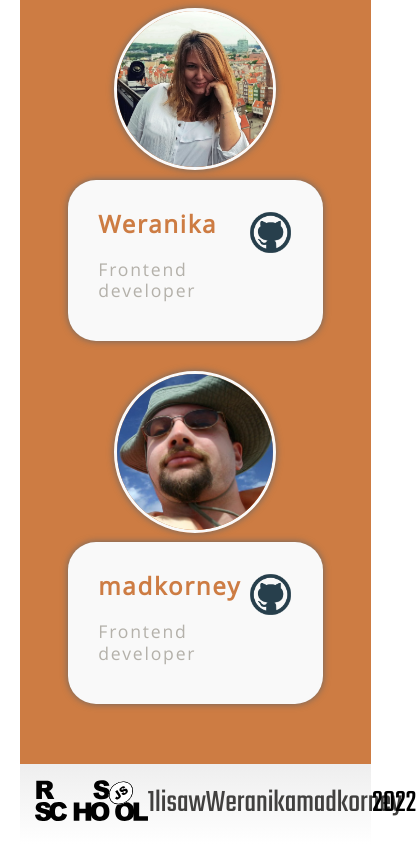
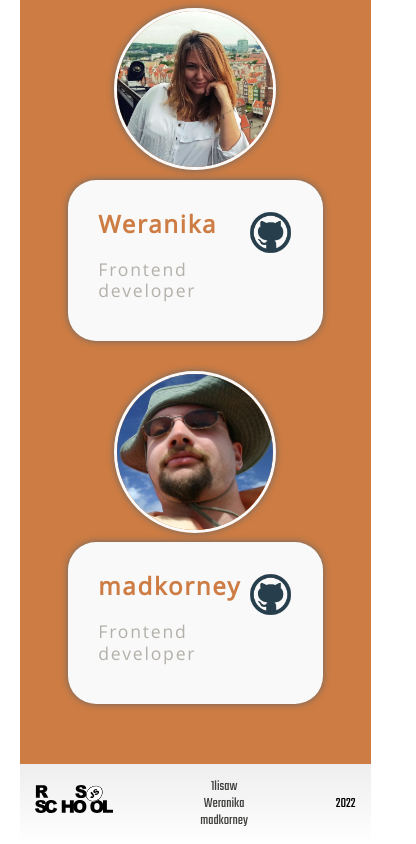
Before and after one commit to 1LisaW/rslang, a React (Create React App) app: page / in a window 390 px wide. Shown: the part 2007-2851 px from the top of the page, 416 px wide, since content can reach past the window. Built offline with nearby package versions, Linux system fonts and the light colour scheme.

Commit message:
feat: responsive for footer

```diff
--- a/src/components/Footer/footer.scss
+++ b/src/components/Footer/footer.scss
@@ -1,6 +1,6 @@
 @import '../../global/library';
 $FOOTER-HEIGHT: 50px;
-$FOOTER-RS-LOGO-HEIGHT: 113px;
+$FOOTER-RS-LOGO-HEIGHT: 9vw;
 
 .footer {
   @include flex(space-between);
@@ -32,3 +32,36 @@ $FOOTER-RS-LOGO-HEIGHT: 113px;
     }
   }
 }
+/***************media********************/
+@media only screen and (min-width: 750px) and (max-width: 1100px) {
+  .footer__rs-logo {
+    width: 15vw
+  }
+  .footer {
+    @include font(2em, Teko);
+  }
+}
+
+@media only screen and (min-width: 450px) and (max-width: 749px) {
+  .footer__rs-logo {
+    width: 17vw;
+  }
+  .footer {
+    @include font(3.7vw, Teko);
+  }
+}
+
+@media only screen and (max-width: 449px) {
+  .footer__github-info {
+    flex-direction: column;
+  }
+  .footer__rs-logo {
+    width: 20vw;
+  }
+  .footer {
+    @include font(3.7vw, Teko);
+  }
+  .footer__rs-logo-link {
+    height: 10vw;
+  }
+}
```
